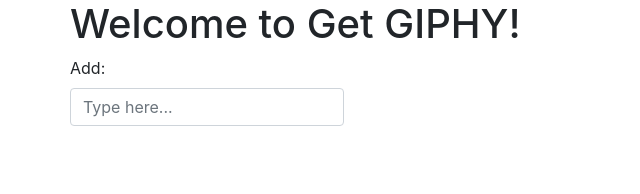
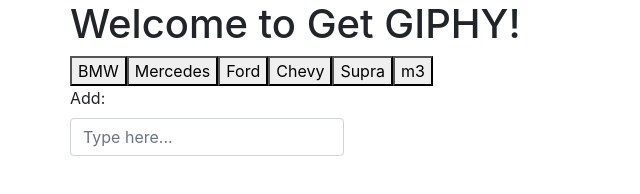
Before and after one commit to aancjr/GetGIPHY, a plain HTML site: page index.html in a window 1280 px wide. Shown: the whole page, without its empty margins (0-640 px from the left). Drawn offline with nearby package versions, Linux system fonts and the light colour scheme; no server answers.

Commit message:
created buttons for user to start with. shows on HTML page.

```diff
--- a/assets/javascript/app.js
+++ b/assets/javascript/app.js
@@ -1,7 +1,22 @@
 //variable for the api query
 var queryURL = "http://api.giphy.com/v1/gifs/search?q=ryan+gosling&api_key=vokt7stTYaqiAx2gkIYLxGMTgFfRtAT3&limit=10";
 
-var makesModels = ["BMW", "Mercedes", "Ford", "Chevy", "Supra", "m3"]
+//array to provide the user with recommended GIFS...
+var makesModels = ["BMW", "Mercedes", "Ford", "Chevy", "Supra", "m3"];
+
+//function to show recommended GIF buttons
+function buttons() {
+    //delete listed GIFS prior to adding new buttons
+    $("#buttons").empty();
+
+    //loop through the array of makes and models...
+    var i;
+    for (i = 0; i < makesModels.length; i++) {
+        $("#buttons").append("<button>" + makesModels[i]);
+    }
+}
+
+$(function (){
 
     //ajax call out to the api...
     $.ajax ({
@@ -10,3 +25,7 @@ $.ajax ({
     }).then (function(response){
         console.log(response);
     });
+
+    //call buttons function to show list of gifs to start with...
+    buttons();
+})
--- a/index.html
+++ b/index.html
@@ -23,7 +23,7 @@
     <section class="gifButtons">
         <div class="container">
             <div class="row">
-
+                <div id="buttons"></div>
             </div>
         </div>
     </section>
```
Lines whose indentation alone changed are shown as unchanged.
